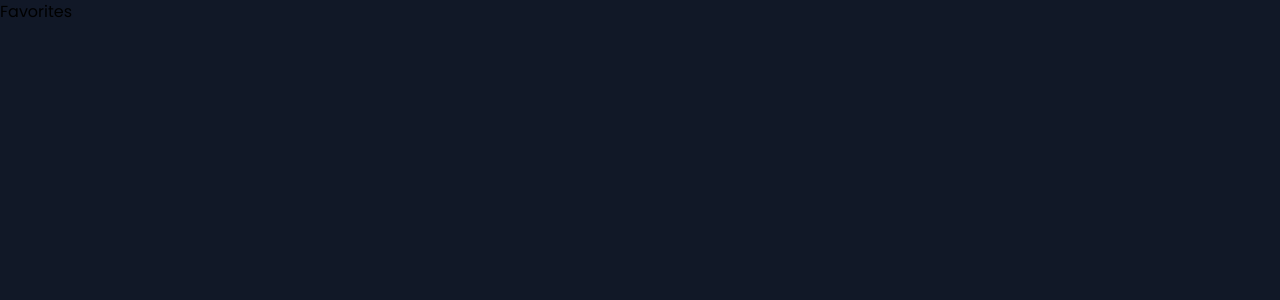
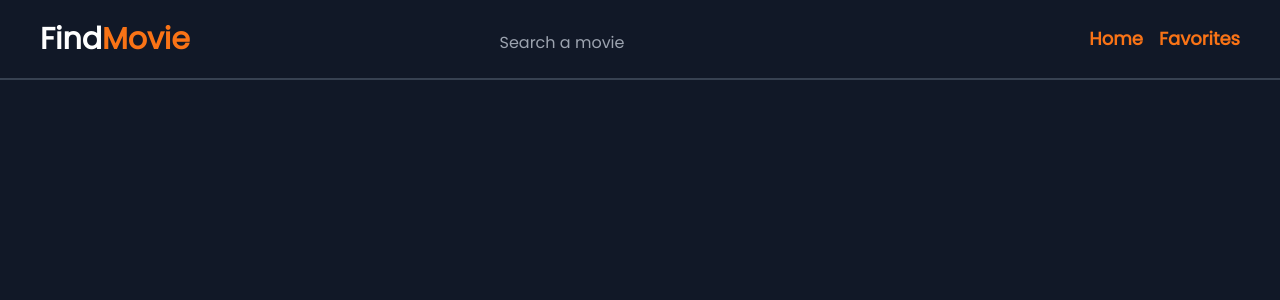
Before and after one commit to nesathanozturk/findmovie, a React (Create React App) app: page /favorites in a window 1280 px wide. Shown: the top 300 px of the page. Built offline with nearby package versions, Linux system fonts and the light colour scheme.

Commit message:
style: added border navbar

```diff
--- a/src/components/Navbar.jsx
+++ b/src/components/Navbar.jsx
@@ -3,7 +3,7 @@ import { Link } from "react-router-dom";
 function Navbar() {
   return (
     <header>
-      <div className="w-full h-[70px] flex flex-col items-center gap-2 py-8 lg:flex-row lg:justify-between lg:items-center">
+      <div className="w-full h-[80px] flex flex-col items-center gap-2 py-8 lg:flex-row lg:justify-between lg:items-center lg:border-b-2 lg:border-gray-700">
         <h1 className="text-white mr-8 text-2xl lg:text-3xl pl-10 font-semibold lg:mr-0">
           <Link to="/">
             Find<span className="text-orange-500">Movie</span>
--- a/src/pages/Favorites.jsx
+++ b/src/pages/Favorites.jsx
@@ -1,7 +1,11 @@
-import React from "react";
+import Navbar from "../components/Navbar";
 
 function Favorites() {
-  return <div>Favorites</div>;
+  return (
+    <>
+      <Navbar />
+    </>
+  );
 }
 
 export default Favorites;
```
